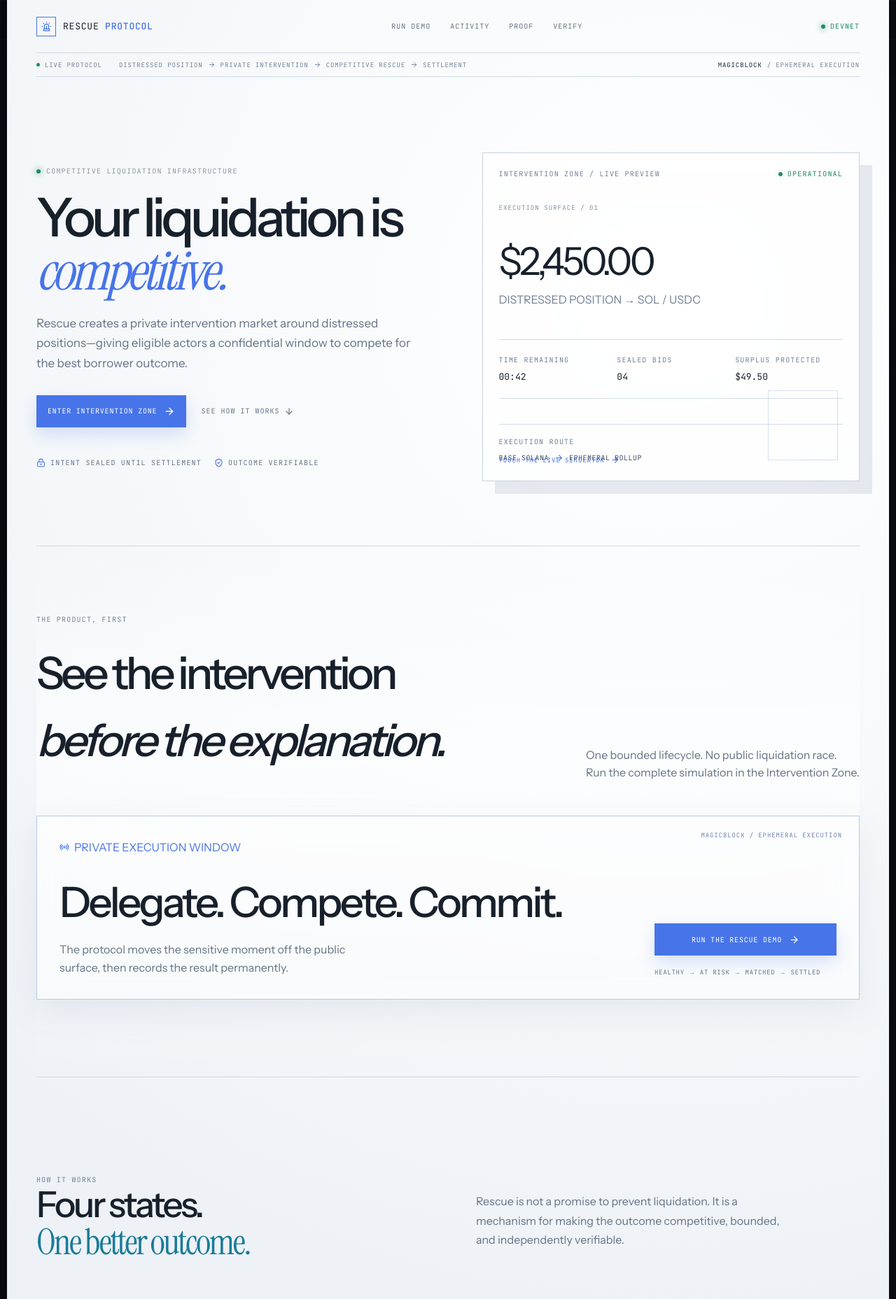
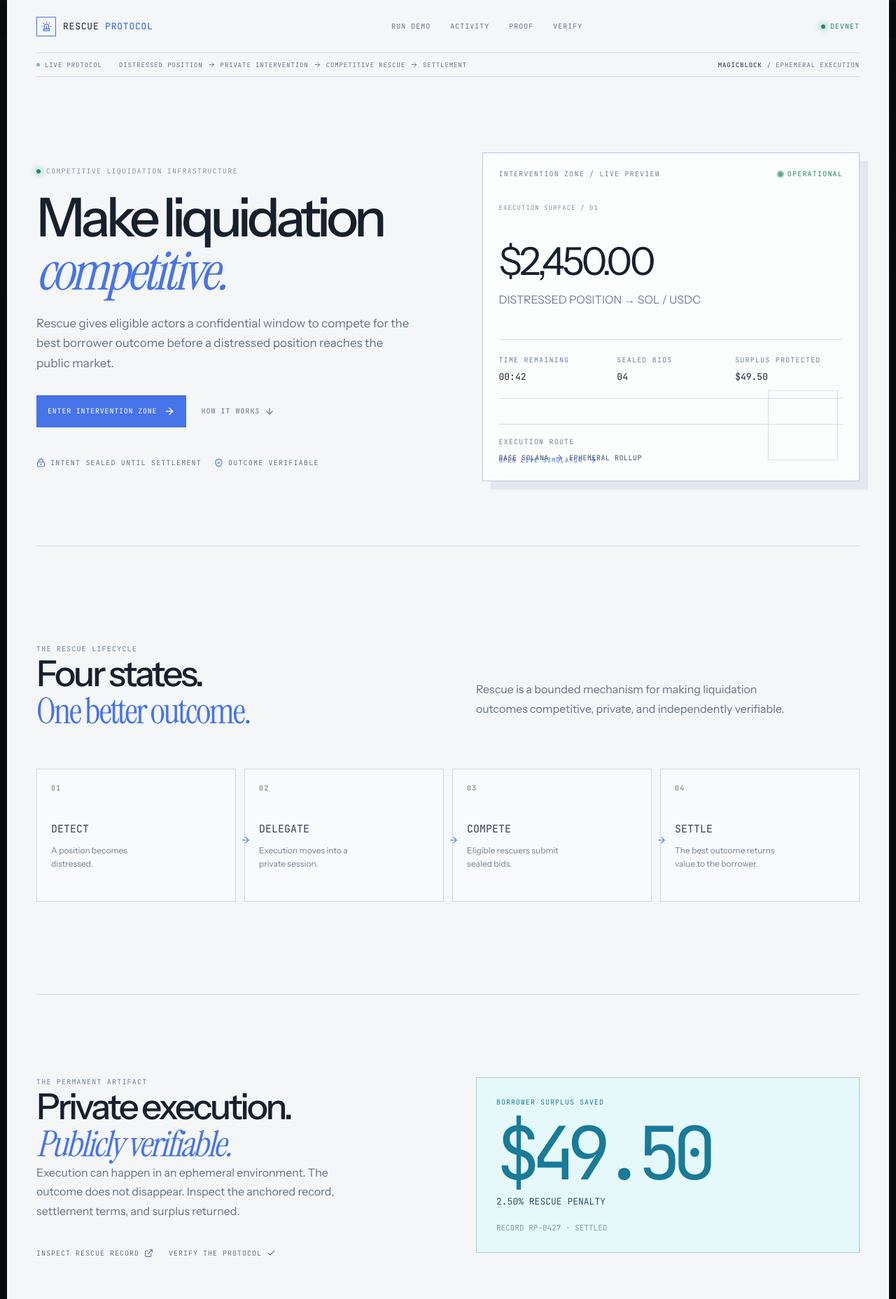
Before and after one commit to Olalolo22/rescue2, a Next.js app: page / in a window 1280 px wide. Shown: the top 1857 px of the page at 70% size. Built offline with nearby package versions, Linux system fonts and the light colour scheme.

Commit message:
Simplify Rescue Protocol landing flow

```diff
--- a/app/page.tsx
+++ b/app/page.tsx
@@ -1,33 +1,86 @@
 import { ArrowDown, ArrowRight, Check, ExternalLink, LockKeyhole, Radio, ShieldCheck, Siren } from 'lucide-react'
 
-const links = [['/demo', 'RUN DEMO'], ['/activity', 'ACTIVITY'], ['/proof/rescue-record-rp-0427', 'PROOF'], ['/verify', 'VERIFY']]
+const links = [
+  ['/demo', 'RUN DEMO'],
+  ['/activity', 'ACTIVITY'],
+  ['/proof/rescue-record-rp-0427', 'PROOF'],
+  ['/verify', 'VERIFY'],
+]
 
 const flow = [
   ['01', 'DETECT', 'A position becomes distressed.'],
-  ['02', 'DELEGATE', 'Execution moves into a temporary MagicBlock session.'],
+  ['02', 'DELEGATE', 'Execution moves into a private session.'],
   ['03', 'COMPETE', 'Eligible rescuers submit sealed bids.'],
   ['04', 'SETTLE', 'The best outcome returns value to the borrower.'],
 ]
 
 export default function Home() {
-  return <main className="site-shell console-home">
-    <header className="site-nav"><a className="brand" href="/"><span className="brand-mark"><Siren size={15} /></span><span>RESCUE <b>PROTOCOL</b></span></a><nav className="nav-links" aria-label="Protocol navigation">{links.map(([href, label]) => <a href={href} key={href}>{label}</a>)}</nav><span className="network-status"><i /> DEVNET</span></header>
-    <div className="protocol-strip" aria-label="Rescue lifecycle"><span><i className="telemetry-dot" /> LIVE PROTOCOL</span><span>DISTRESSED POSITION <ArrowRight size={11} /> PRIVATE INTERVENTION <ArrowRight size={11} /> COMPETITIVE RESCUE <ArrowRight size={11} /> SETTLEMENT</span><span className="strip-right"><b>MAGICBLOCK</b> / EPHEMERAL EXECUTION</span></div>
+  return (
+    <main className="site-shell console-home">
+      <header className="site-nav">
+        <a className="brand" href="/" aria-label="Rescue Protocol home">
+          <span className="brand-mark"><Siren size={15} /></span>
+          <span>RESCUE <b>PROTOCOL</b></span>
+        </a>
+        <nav className="nav-links" aria-label="Protocol navigation">
+          {links.map(([href, label]) => <a href={href} key={href}>{label}</a>)}
+        </nav>
+        <span className="network-status"><i /> DEVNET</span>
+      </header>
 
-    <section className="hero-section motion-enter">
-      <div className="hero-copy"><div className="eyebrow"><span className="status-pip" /> COMPETITIVE LIQUIDATION INFRASTRUCTURE</div><h1>Your liquidation is <em>competitive.</em></h1><p className="hero-lede">Rescue creates a private intervention market around distressed positions—giving eligible actors a confidential window to compete for the best borrower outcome.</p><div className="hero-actions"><a className="primary-button" href="/demo">ENTER INTERVENTION ZONE <ArrowRight size={16} /></a><a className="text-link" href="#how-it-works">SEE HOW IT WORKS <ArrowDown size={14} /></a></div><div className="hero-proof"><span><LockKeyhole size={13} /> INTENT SEALED UNTIL SETTLEMENT</span><span><ShieldCheck size={13} /> OUTCOME VERIFIABLE</span></div></div>
-      <a className="hero-visual" href="/demo" aria-label="Open live Intervention Zone demo"><div className="visual-topline"><span>INTERVENTION ZONE / LIVE PREVIEW</span><span className="visual-live"><i /> OPERATIONAL</span></div><div className="visual-amount">$2,450.00</div><div className="visual-label">DISTRESSED POSITION <span>→</span> SOL / USDC</div><div className="visual-metrics"><div className="metric"><span>TIME REMAINING</span><b>00:42</b></div><div className="metric"><span>SEALED BIDS</span><b>04</b></div><div className="metric"><span>SURPLUS PROTECTED</span><b>$49.50</b></div></div><div className="visual-route"><span>EXECUTION ROUTE</span><strong>BASE SOLANA <ArrowRight size={13} /> EPHEMERAL ROLLUP</strong></div><div className="visual-cta">TOUCH THE LIVE SIMULATOR <ArrowRight size={13} /></div></a>
-    </section>
+      <div className="protocol-strip" aria-label="Rescue lifecycle">
+        <span><i className="telemetry-dot" /> LIVE PROTOCOL</span>
+        <span className="strip-flow">DISTRESSED POSITION <ArrowRight size={11} /> PRIVATE INTERVENTION <ArrowRight size={11} /> COMPETITIVE RESCUE <ArrowRight size={11} /> SETTLEMENT</span>
+        <span className="strip-right"><b>MAGICBLOCK</b> / EPHEMERAL EXECUTION</span>
+      </div>
 
-    <section className="simulator-section landing-simulator"><div className="simulator-intro"><div><span className="section-label">THE PRODUCT, FIRST</span><h2>See the intervention<br /><em>before the explanation.</em></h2></div><p>One bounded lifecycle. No public liquidation race.<br />Run the complete simulation in the Intervention Zone.</p></div><div className="landing-zone"><div><span className="purple-eyebrow"><Radio size={14} /> PRIVATE EXECUTION WINDOW</span><h3>Delegate. Compete. Commit.</h3><p>The protocol moves the sensitive moment off the public surface, then records the result permanently.</p></div><div className="landing-zone-actions"><a className="primary-button" href="/demo">RUN THE RESCUE DEMO <ArrowRight size={15} /></a><span>HEALTHY → AT RISK → MATCHED → SETTLED</span></div></div></section>
+      <section className="hero-section motion-enter">
+        <div className="hero-copy">
+          <div className="eyebrow"><span className="status-pip" /> COMPETITIVE LIQUIDATION INFRASTRUCTURE</div>
+          <h1>Make liquidation <em>competitive.</em></h1>
+          <p className="hero-lede">Rescue gives eligible actors a confidential window to compete for the best borrower outcome before a distressed position reaches the public market.</p>
+          <div className="hero-actions">
+            <a className="primary-button" href="/demo">ENTER INTERVENTION ZONE <ArrowRight size={16} /></a>
+            <a className="text-link" href="#how-it-works">HOW IT WORKS <ArrowDown size={14} /></a>
+          </div>
+          <div className="hero-proof"><span><LockKeyhole size={13} /> INTENT SEALED UNTIL SETTLEMENT</span><span><ShieldCheck size={13} /> OUTCOME VERIFIABLE</span></div>
+        </div>
 
-    <section className="mechanism-section" id="how-it-works"><div className="mechanism-heading"><div><span className="section-label">HOW IT WORKS</span><h2>Four states.<br /><em>One better outcome.</em></h2></div><p>Rescue is not a promise to prevent liquidation. It is a mechanism for making the outcome competitive, bounded, and independently verifiable.</p></div><div className="architecture landing-flow">{flow.map(([number, title, copy], index) => <div className="architecture-step" key={title}><span>{number}</span><strong>{title}</strong><p>{copy}</p>{index < flow.length - 1 && <ArrowRight className="flow-arrow" size={14} />}</div>)}</div></section>
+        <a className="hero-visual" href="/demo" aria-label="Open live Intervention Zone demo">
+          <div className="visual-topline"><span>INTERVENTION ZONE / LIVE PREVIEW</span><span className="visual-live"><i /> OPERATIONAL</span></div>
+          <div className="visual-amount">$2,450.00</div>
+          <div className="visual-label">DISTRESSED POSITION <span>→</span> SOL / USDC</div>
+          <div className="visual-metrics">
+            <div className="metric"><span>TIME REMAINING</span><b>00:42</b></div>
+            <div className="metric"><span>SEALED BIDS</span><b>04</b></div>
+            <div className="metric"><span>SURPLUS PROTECTED</span><b>$49.50</b></div>
+          </div>
+          <div className="visual-route"><span>EXECUTION ROUTE</span><strong>BASE SOLANA <ArrowRight size={13} /> EPHEMERAL ROLLUP</strong></div>
+          <div className="visual-cta">OPEN LIVE SIMULATOR <ArrowRight size={13} /></div>
+        </a>
+      </section>
 
-    <section className="thesis-section"><div className="thesis-grid"><div><span className="section-label">THE PROBLEM</span><h2>Public liquidation destroys borrower equity.</h2></div><div><p>Keepers race against the same visible state. The fastest transaction wins—not necessarily the best recovery.</p><p>Rescue inserts a constrained, confidential window where eligible actors compete on the borrower&apos;s behalf.</p></div></div><div className="contrast-row"><article className="contrast-card danger"><span>WITHOUT RESCUE</span><p><i /> PUBLIC RACE / VALUE EXTRACTED</p></article><div className="contrast-arrow"><ArrowRight /></div><article className="contrast-card safe"><span>WITH RESCUE</span><p><i /> PRIVATE COMPETITION / VALUE RETURNED</p></article></div></section>
+      <section className="mechanism-section" id="how-it-works">
+        <div className="mechanism-heading">
+          <div><span className="section-label">THE RESCUE LIFECYCLE</span><h2>Four states.<br /><em>One better outcome.</em></h2></div>
+          <p>Rescue is a bounded mechanism for making liquidation outcomes competitive, private, and independently verifiable.</p>
+        </div>
+        <div className="architecture landing-flow">
+          {flow.map(([number, title, copy], index) => <div className="architecture-step" key={title}><span>{number}</span><strong>{title}</strong><p>{copy}</p>{index < flow.length - 1 && <ArrowRight className="flow-arrow" size={14} />}</div>)}
+        </div>
+      </section>
 
-    <section className="proof-section"><div className="proof-copy"><span className="section-label">THE PERMANENT ARTIFACT</span><h2>Every intervention leaves a <em>RescueRecord.</em></h2><p>Execution can happen in an ephemeral environment. The outcome does not disappear. Inspect the anchored record, settlement terms, and surplus returned.</p><a href="/proof/rescue-record-rp-0427" className="text-link">INSPECT A COMPLETED RESCUE <ExternalLink size={13} /></a></div><div className="proof-stat"><span>BORROWER SURPLUS SAVED</span><strong>$49.50</strong><b>2.50% RESCUE PENALTY</b><small>RECORD RP-0427 · SETTLED</small></div></section>
+      <section className="proof-section">
+        <div className="proof-copy">
+          <span className="section-label">THE PERMANENT ARTIFACT</span>
+          <h2>Private execution.<br /><em>Publicly verifiable.</em></h2>
+          <p>Execution can happen in an ephemeral environment. The outcome does not disappear. Inspect the anchored record, settlement terms, and surplus returned.</p>
+          <div className="proof-links"><a href="/proof/rescue-record-rp-0427" className="text-link">INSPECT RESCUE RECORD <ExternalLink size={13} /></a><a href="/verify" className="text-link">VERIFY THE PROTOCOL <Check size={13} /></a></div>
+        </div>
+        <div className="proof-stat"><span>BORROWER SURPLUS SAVED</span><strong>$49.50</strong><b>2.50% RESCUE PENALTY</b><small>RECORD RP-0427 · SETTLED</small></div>
+      </section>
 
-    <section className="console-actions"><a href="/demo" className="action-link"><LockKeyhole /> <span><b>RUN THE INTERVENTION</b><small>Touch the complete lifecycle</small></span><ArrowRight /></a><a href="/activity" className="action-link"><Radio /> <span><b>INSPECT LIVE ACTIVITY</b><small>Follow protocol events as they settle</small></span><ArrowRight /></a></section>
-    <footer className="site-footer"><div className="brand"><span className="brand-mark"><Siren size={15} /></span><span>RESCUE <b>PROTOCOL</b></span></div><p>A competitive intervention primitive for Solana.</p><a href="/verify">JUDGE VERIFICATION <ExternalLink size={13} /></a></footer>
-  </main>
+      <footer className="site-footer"><div className="brand"><span className="brand-mark"><Siren size={15} /></span><span>RESCUE <b>PROTOCOL</b></span></div><p>A competitive intervention primitive for Solana.</p><a href="/demo" className="footer-cta">RUN THE INTERVENTION <Radio size={13} /></a></footer>
+    </main>
+  )
 }
```
Also changed, not shown: app/globals.css.
